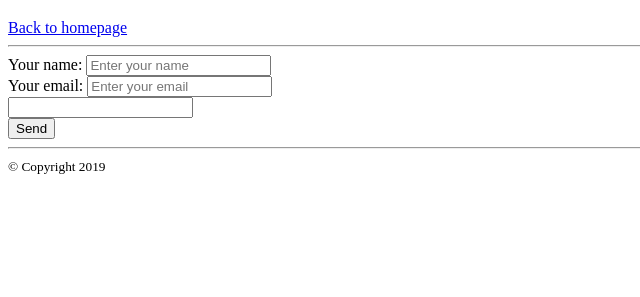
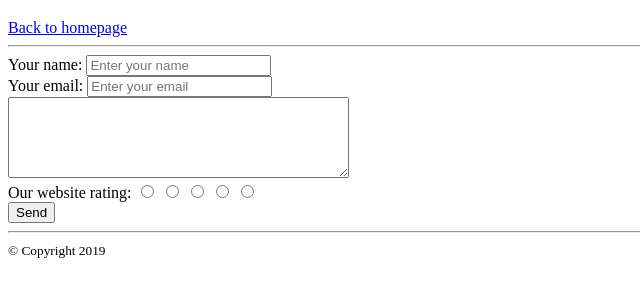
Before and after one commit to ValentynM/barca-info, a website: page form.html in a window 1280 px wide. Shown: the part 61-358 px from the top of the page, without its empty margins (0-640 px from the left). Drawn offline with Linux system fonts and the light colour scheme.

Commit message:
barca-info
form page changed

```diff
--- a/form.html
+++ b/form.html
@@ -1,6 +1,6 @@
 <!DOCTYPE html>
-<html>
-  <head lang="en">
+<html lang="en">
+  <head>
     <meta charset="utf-8" />
     <title>Feedback page</title>
   </head>
@@ -26,7 +26,13 @@
           />
         </label>
         <br />
-        <input type="textarea" cols="40" rows="5" name="user-comment" /> <br />
+        <textarea cols="40" rows="5" name="user-comment"></textarea> <br />
+        <label>Our website rating:</label>
+        <label><input type="radio" name="rating" value="1"/></label>
+        <label><input type="radio" name="rating" value="2"/></label>
+        <label><input type="radio" name="rating" value="3"/></label>
+        <label><input type="radio" name="rating" value="4"/></label>
+        <label><input type="radio" name="rating" value="4"/></label> <br />
         <input type="submit" value="Send" /> <br />
       </form>
     </main>
```
